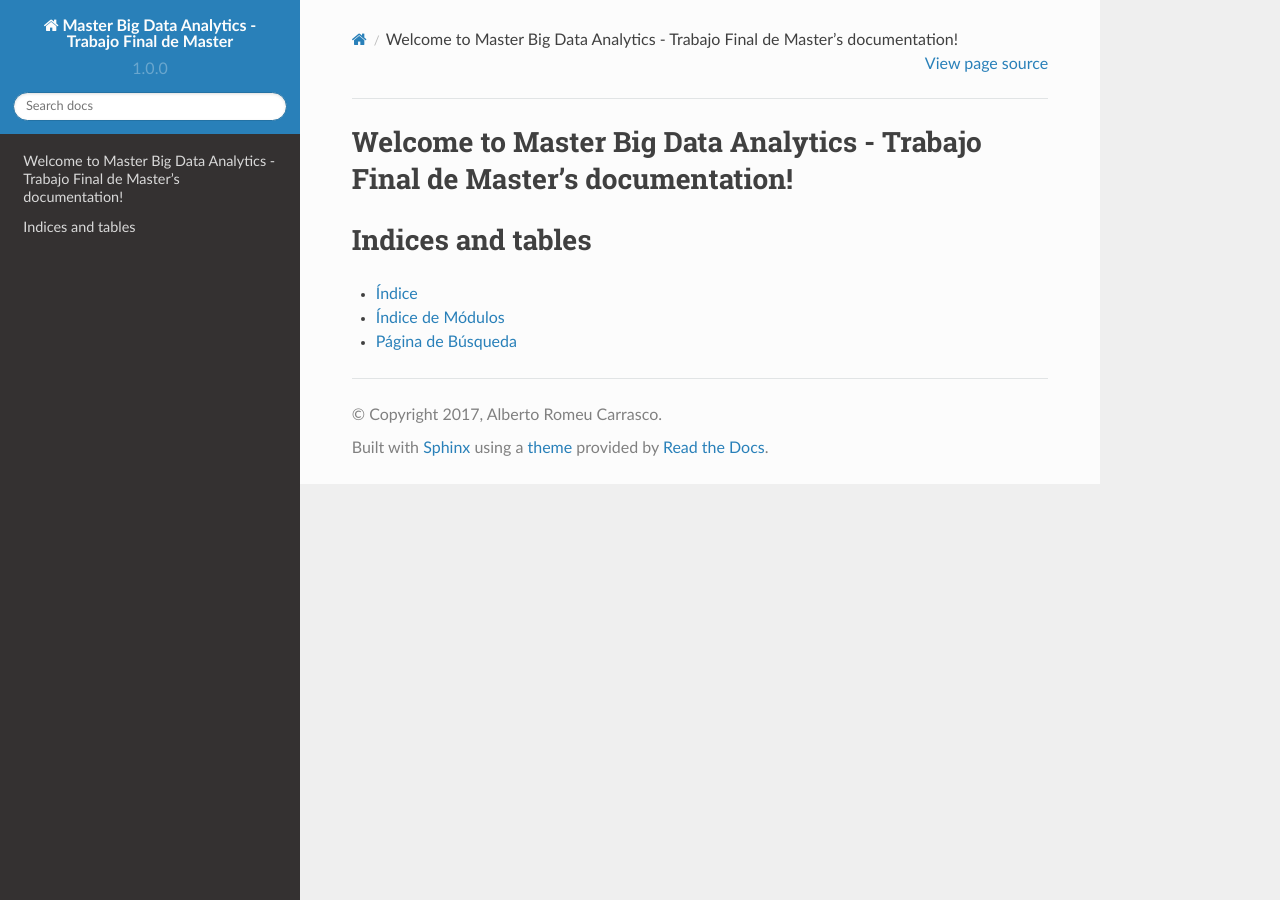
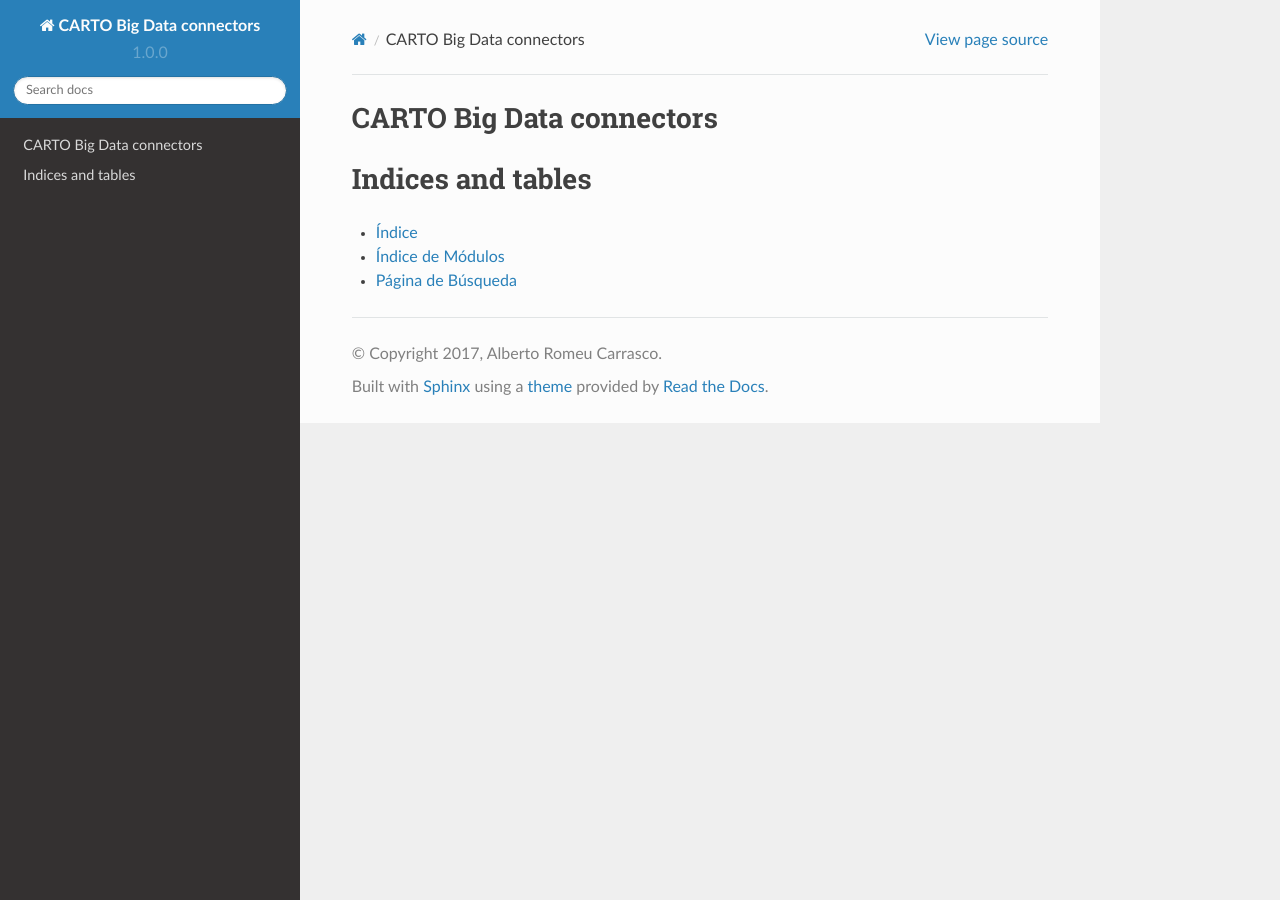
Before and after one commit to alrocar/TFM, a Sphinx documentation site: the page built from doc/source/index.rst, in a window 1280 px wide. Built offline with Sphinx 7.4.7 and the Read the Docs theme 2.0.0, drawn with Linux system fonts in a browser that asks for light colours.

Commit message:
change doc metadata

```diff
--- a/doc/source/conf.py
+++ b/doc/source/conf.py
@@ -45,7 +45,7 @@
 master_doc = 'index'
 
 # General information about the project.
-project = u'Master Big Data Analytics - Trabajo Final de Master'
+project = u'CARTO Big Data connectors'
 copyright = u'2017, Alberto Romeu Carrasco'
 author = u'Alberto Romeu Carrasco'
 
@@ -142,7 +142,7 @@
 # (source start file, target name, title,
 #  author, documentclass [howto, manual, or own class]).
 latex_documents = [
-    (master_doc, 'MasterBigDataAnalytics-TrabajoFinaldeMaster.tex', u'Master Big Data Analytics - Trabajo Final de Master Documentation',
+    (master_doc, 'CARTOBigDataconnectors.tex', u'CARTO Big Data connectors',
      u'Alberto Romeu Carrasco', 'manual'),
 ]
 
@@ -152,7 +152,7 @@
 # One entry per manual page. List of tuples
 # (source start file, name, description, authors, manual section).
 man_pages = [
-    (master_doc, 'masterbigdataanalytics-trabajofinaldemaster', u'Master Big Data Analytics - Trabajo Final de Master Documentation',
+    (master_doc, 'cartobigdataconnectors', u'CARTO Big Data connectors',
      [author], 1)
 ]
 
@@ -163,7 +163,7 @@
 # (source start file, target name, title, author,
 #  dir menu entry, description, category)
 texinfo_documents = [
-    (master_doc, 'MasterBigDataAnalytics-TrabajoFinaldeMaster', u'Master Big Data Analytics - Trabajo Final de Master Documentation',
-     author, 'MasterBigDataAnalytics-TrabajoFinaldeMaster', 'One line description of project.',
+    (master_doc, 'CARTOBigDataconnectors', u'CARTO Big Data connectors',
+     author, 'CARTOBigDataconnectors', 'One line description of project.',
      'Miscellaneous'),
 ]
--- a/doc/source/index.rst
+++ b/doc/source/index.rst
@@ -1,10 +1,10 @@
-.. Master Big Data Analytics - Trabajo Final de Master documentation master file, created by
+.. CARTO Big Data connectors documentation master file, created by
    sphinx-quickstart on Sun Oct  1 20:01:42 2017.
    You can adapt this file completely to your liking, but it should at least
    contain the root `toctree` directive.
 
-Welcome to Master Big Data Analytics - Trabajo Final de Master's documentation!
-===============================================================================
+CARTO Big Data connectors
+=========================
 
 .. toctree::
    :maxdepth: 2
```
Also changed, not shown: 1 other file.
